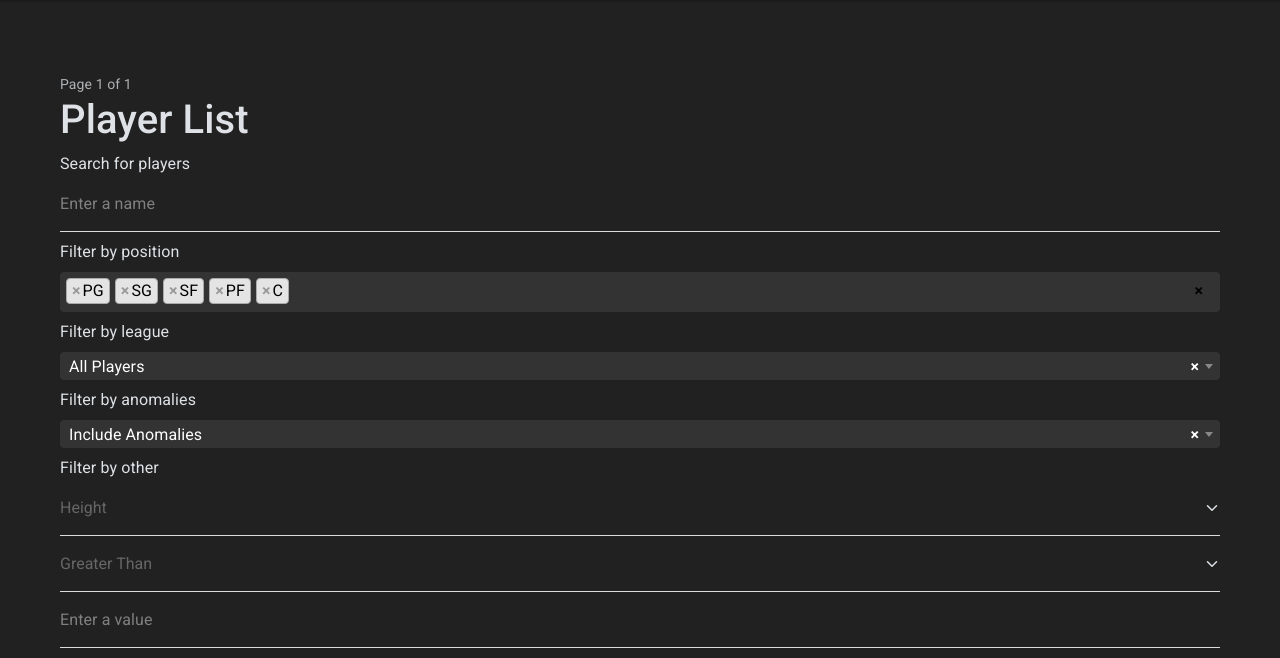
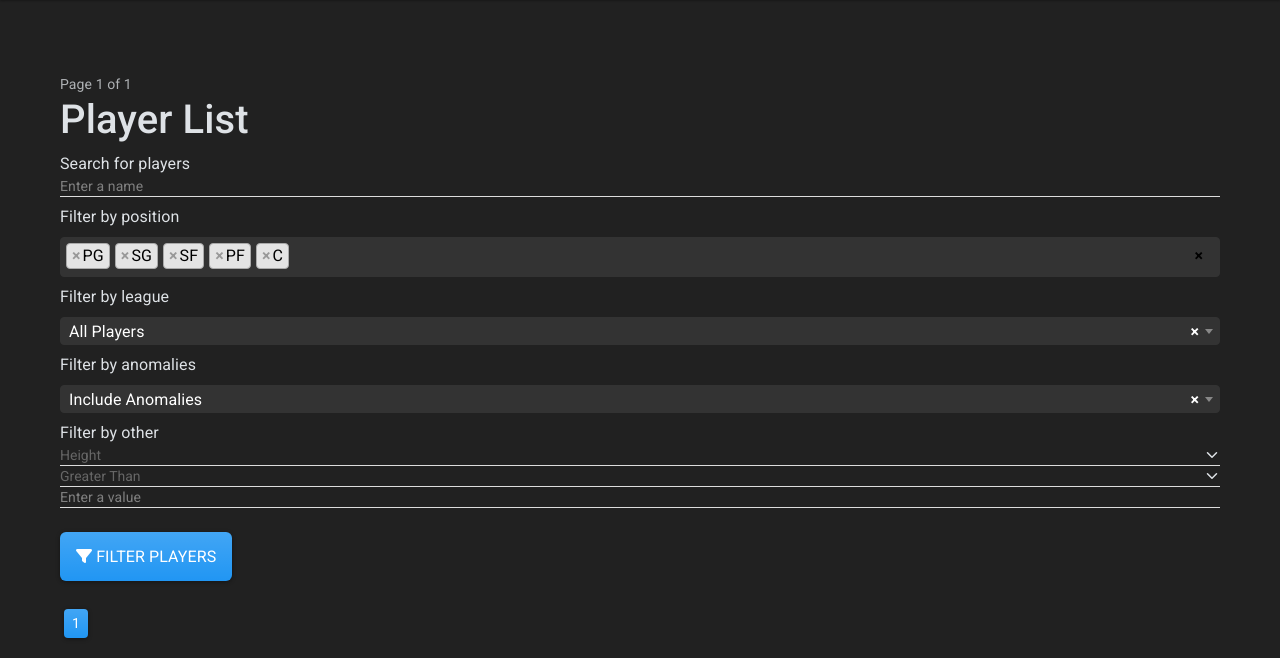
Before and after one commit to doublesync/TheRussellCup, a Django app: page /players/list/ in a window 1280 px wide. Shown: the part 85-743 px from the top of the page. Run offline with Django 5.2, Linux system fonts and the light colour scheme; data that the repository does not hold is empty; some libraries are stand-ins or nearby versions.

Commit message:
Made slight weaks to player list filter appearance

```diff
--- a/templates/players/player_list.html
+++ b/templates/players/player_list.html
@@ -15,7 +15,7 @@
                 <!-- Search for players -->
                 <div class="col-12 mb-2">
                     <label for="name-filter" class="form-label mb-0">Search for players</label>
-                    <input name="name-filter" id="name-filter" class="search form-control" type="text" placeholder="Enter a name"/>
+                    <input name="name-filter" id="name-filter" class="search form-control form-control-sm" type="text" placeholder="Enter a name"/>
                 </div>
                 <!-- Position filtering -->
                 <div class="col-12 mb-2">
@@ -51,7 +51,7 @@
                 <div class="col-12 mb-2">
                     <label for="custom-filter" class="mb-0 form-label">Filter by other</label>
                     <!-- What we're filtering -->
-                    <select id="custom-filter" name="custom-filter" class="form-select" name="custom-filter">
+                    <select id="custom-filter" name="custom-filter" class="form-select form-select-sm" name="custom-filter">
                         <option value="height">Height</option>
                         <option value="weight">Weight</option>
                         <option value="wingspan">Wingspan</option>
@@ -60,13 +60,13 @@
                         <option value="sim_rating">Sim Rating</option>
                     </select>
                     <!-- Greater than or less than -->
-                    <select id="custom-filter-type" name="custom-filter-type" class="form-select" name="custom-filter-type">
+                    <select id="custom-filter-type" name="custom-filter-type" class="form-select form-select-sm" name="custom-filter-type">
                         <option value="gt">Greater Than</option>
                         <option value="lt">Less Than</option>
                         <option value="eq">Equal To</option>
                     </select>
                     <!-- Value -->
-                    <input type="number" id="custom-filter-value" class="form-control" name="custom-filter-value" placeholder="Enter a value">
+                    <input type="number" id="custom-filter-value" class="form-control form-control-sm" name="custom-filter-value" placeholder="Enter a value">
                 </div>
             </div>
         </div>
```
